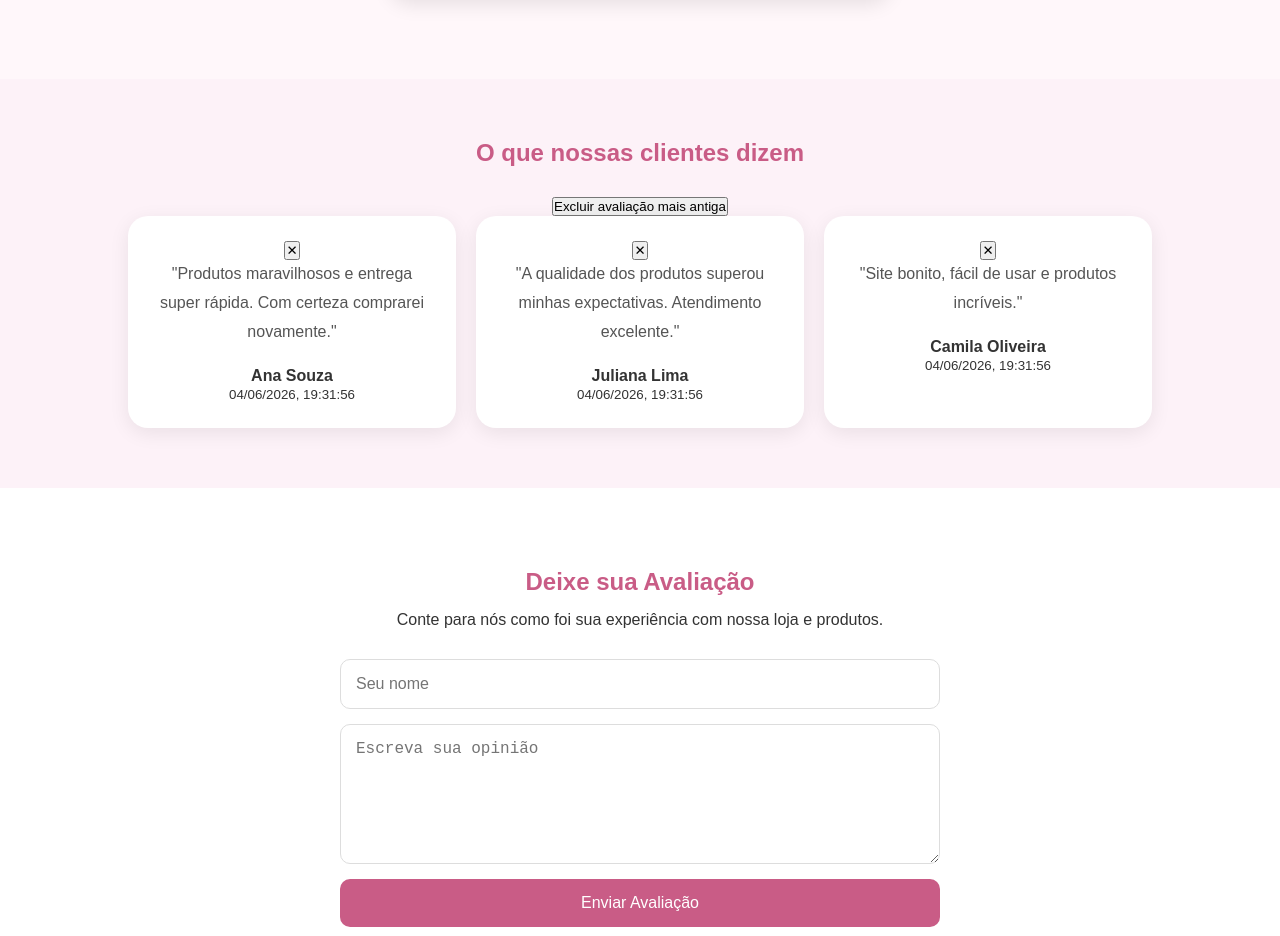
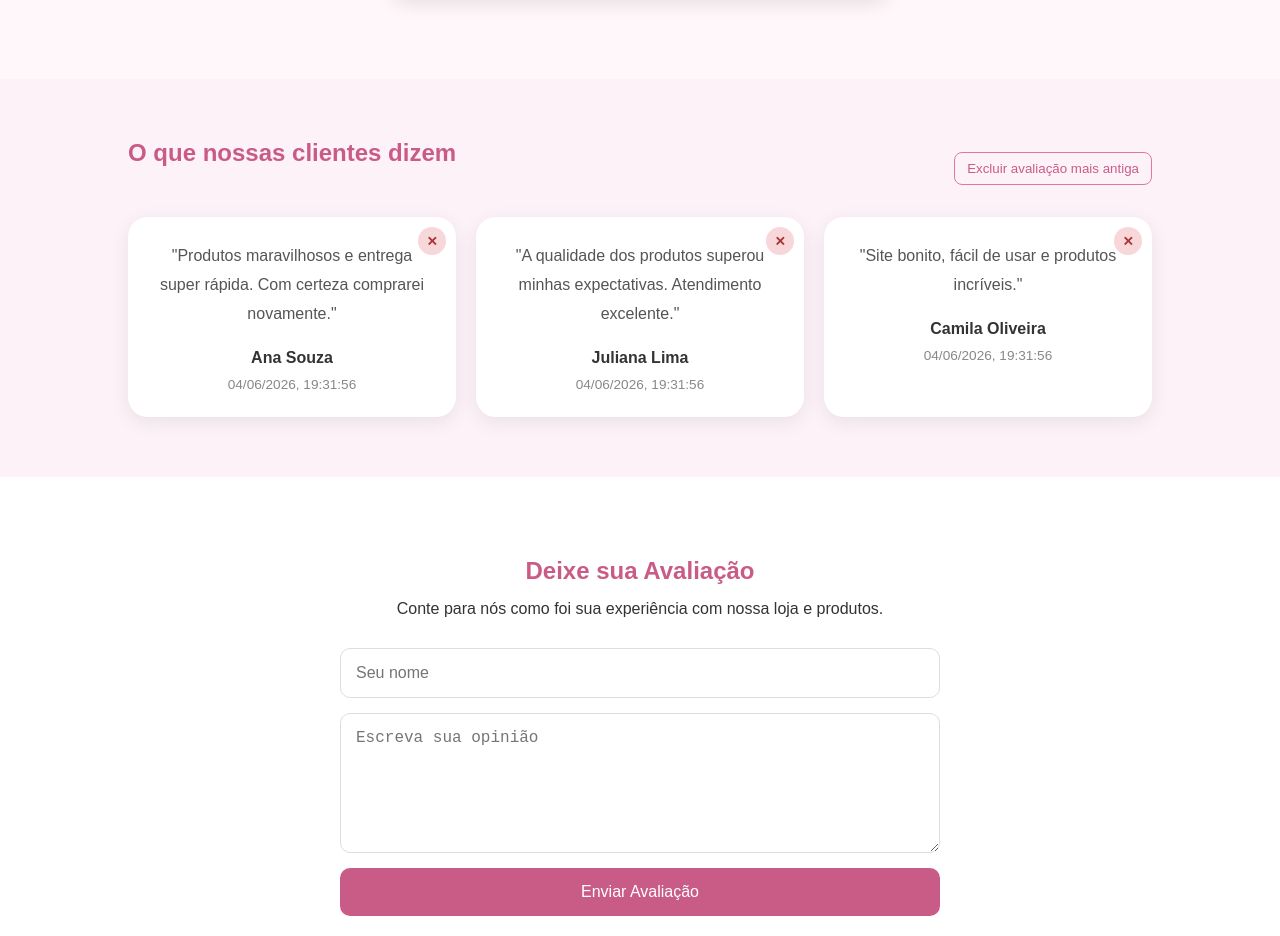
Before and after one commit to williams4803/Beleza-da-Mulher, a React (Vite) app: page / in a window 1280 px wide. Shown: the part 2080-3016 px from the top of the page. Built offline with nearby package versions, Linux system fonts and the light colour scheme.

Commit message:
Estilizar botão X nos cards e usar id único para exclusão por card

```diff
--- a/src/App.jsx
+++ b/src/App.jsx
@@ -19,17 +19,20 @@ function App() {
       mensagem:
         "Produtos maravilhosos e entrega super rápida. Com certeza comprarei novamente.",
       createdAt: new Date().toISOString(),
+      id: `${Date.now()}-${Math.random().toString(36).slice(2)}`,
     },
     {
       nome: "Juliana Lima",
       mensagem:
         "A qualidade dos produtos superou minhas expectativas. Atendimento excelente.",
       createdAt: new Date().toISOString(),
+      id: `${Date.now() + 1}-${Math.random().toString(36).slice(2)}`,
     },
     {
       nome: "Camila Oliveira",
       mensagem: "Site bonito, fácil de usar e produtos incríveis.",
       createdAt: new Date().toISOString(),
+      id: `${Date.now() + 2}-${Math.random().toString(36).slice(2)}`,
     },
   ]);
 
@@ -37,6 +40,7 @@ function App() {
     const reviewWithDate = {
       ...review,
       createdAt: review.createdAt || new Date().toISOString(),
+      id: review.id || `${Date.now()}-${Math.random().toString(36).slice(2)}`,
     };
 
     setReviews((prev) => [reviewWithDate, ...prev]);
--- a/src/components/Feedback.jsx
+++ b/src/components/Feedback.jsx
@@ -31,8 +31,8 @@ function Feedback({ reviews = [], onDeleteOldest, onDeleteReview }) {
         {reviews.length === 0 && <p>Sem avaliações ainda.</p>}
 
         {reviews.map((r) => (
-          <div className="feedback-card" key={r.createdAt}>
-            <button className="delete-card" onClick={() => handleDeleteCard(r.createdAt)}>
+          <div className="feedback-card" key={r.id}>
+            <button className="delete-card" onClick={() => handleDeleteCard(r.id)}>
               ✕
             </button>
             <p>{`"${r.mensagem}"`}</p>
--- a/src/styles/feedback.css
+++ b/src/styles/feedback.css
@@ -20,6 +20,9 @@
   padding: 25px;
   border-radius: 20px;
   box-shadow: 0 5px 20px rgba(0, 0, 0, 0.08);
+  position: relative;
+  overflow: hidden;
+  transition: transform 200ms ease, opacity 200ms ease;
 }
 
 .feedback-card p {
@@ -32,3 +35,52 @@
   color: #333;
   font-weight: 700;
 }
+
+.feedback-header {
+  display: flex;
+  align-items: center;
+  justify-content: space-between;
+  gap: 12px;
+  margin-bottom: 20px;
+}
+
+.delete-oldest {
+  background: transparent;
+  border: 1px solid #e07a9c;
+  color: #c95c86;
+  padding: 8px 12px;
+  border-radius: 8px;
+  cursor: pointer;
+}
+
+.delete-oldest:hover {
+  background: #f9e7ef;
+}
+
+.delete-card {
+  position: absolute;
+  top: 10px;
+  right: 10px;
+  width: 28px;
+  height: 28px;
+  border-radius: 50%;
+  border: none;
+  background: #f8d7da;
+  color: #a33;
+  font-weight: 700;
+  cursor: pointer;
+  display: flex;
+  align-items: center;
+  justify-content: center;
+}
+
+.delete-card:hover {
+  background: #f1b9be;
+}
+
+.feedback-date {
+  display: block;
+  margin-top: 10px;
+  color: #888;
+  font-size: 0.85rem;
+}
```
